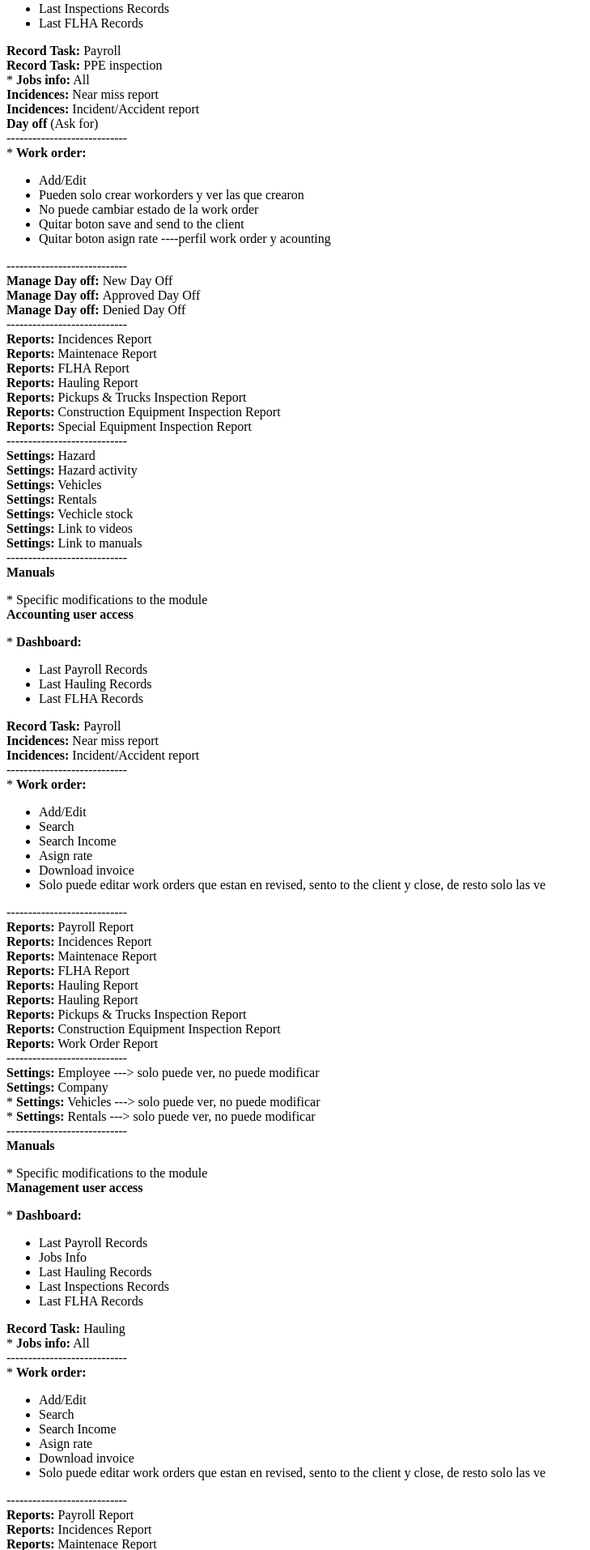
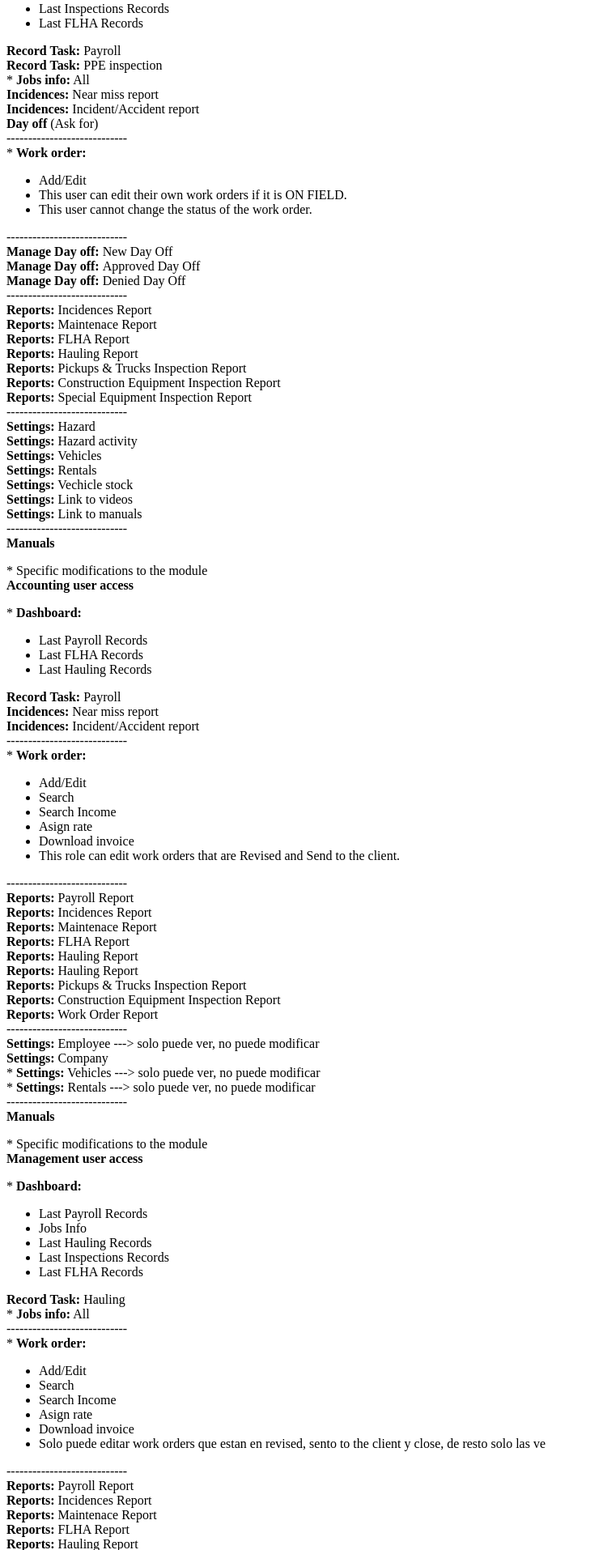
Before and after one commit to bmottag/omega, a PHP site: page /general_info.php in a window 1280 px wide. Shown: the part 1744-3658 px from the top of the page at 81% size, without its empty margins (0-729 px from the left). Run offline with PHP 8.4, Linux system fonts and the light colour scheme.

Commit message:
Ajustes de forma

```diff
--- a/application/modules/dashboard/views/dashboard.php
+++ b/application/modules/dashboard/views/dashboard.php
@@ -360,7 +360,7 @@ if ($retornoError) {
 					</table>
 
 					<!-- /.table-responsive -->
-					<a href="<?php echo base_url("report/searchByDateRange/payroll"); ?>" class="btn btn-default btn-block">View more</a>
+					<a href="<?php echo base_url("report/searchByDateRange/payroll"); ?>" class="btn btn-default btn-block">View more own records</a>
 <?php	} ?>
 				</div>
 				<!-- /.panel-body -->
--- a/application/modules/dashboard/views/general_info.php
+++ b/application/modules/dashboard/views/general_info.php
@@ -158,10 +158,8 @@
 <br>* <strong>Work order:</strong>
 <ul>
 <li>Add/Edit</li>
-<li>Pueden solo crear workorders y ver las que crearon</li>
-<li>No puede cambiar estado de la work order</li>
-<li>Quitar boton save and send to the client</li>
-<li>Quitar boton asign rate ----perfil work order y acounting</li>
+<li>This user can edit their own work orders if it is ON FIELD.</li>
+<li>This user cannot change the status of the work order.</li>
 </ul>
 ----------------------------
 <br><strong>Manage Day off: </strong> New Day Off
@@ -204,8 +202,8 @@
 * <strong>Dashboard: </strong>
 <ul>
 <li>Last Payroll Records</li>
+<li>Last FLHA Records</li>
 <li>Last Hauling Records</li>
-<li>Last FLHA Records</li>
 </ul>
 <strong>Record Task:</strong> Payroll
 <br><strong>Incidences:</strong> Near miss report
@@ -218,7 +216,7 @@
 <li>Search Income</li>
 <li>Asign rate</li>
 <li>Download invoice</li>
-<li>Solo puede editar work orders que estan en revised, sento to the client y close, de resto solo las ve</li>
+<li>This role can edit work orders that are Revised and Send to the client.</li>
 </ul>
 ----------------------------
 <br><strong>Reports:</strong> Payroll Report
```
Also changed, not shown: application/modules/report/controllers/Report.php (+1 -7 lines).
